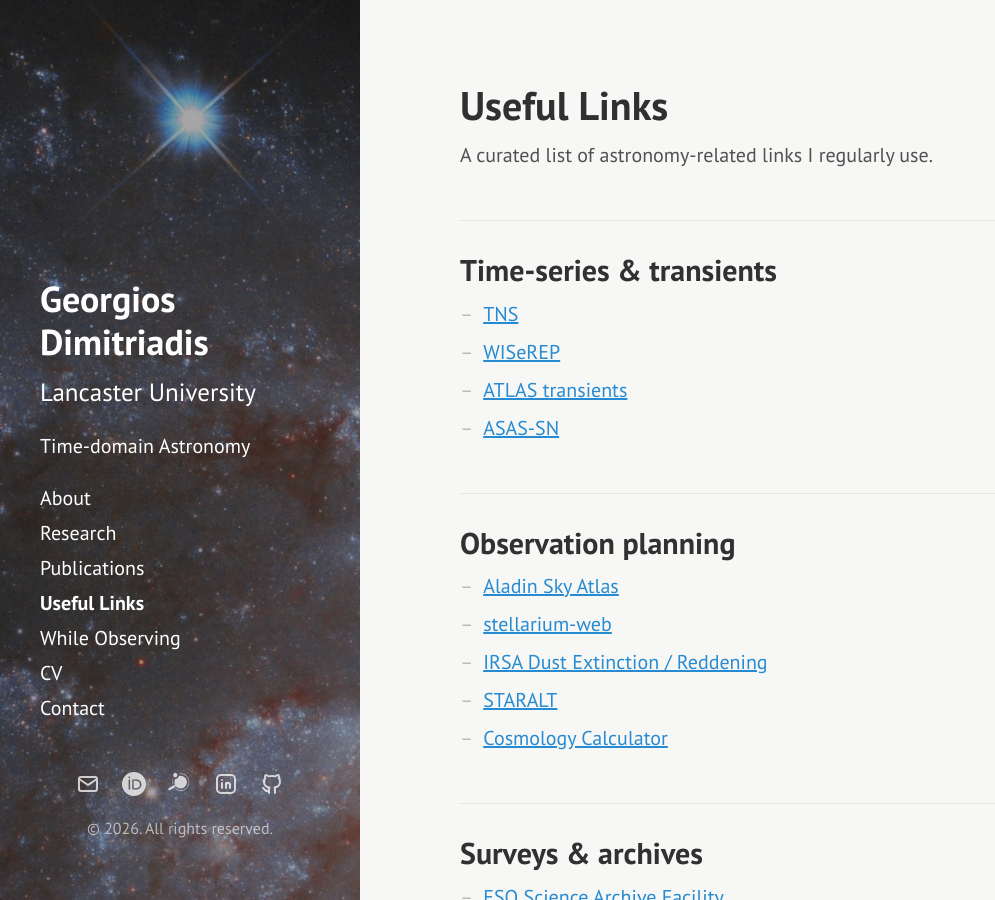
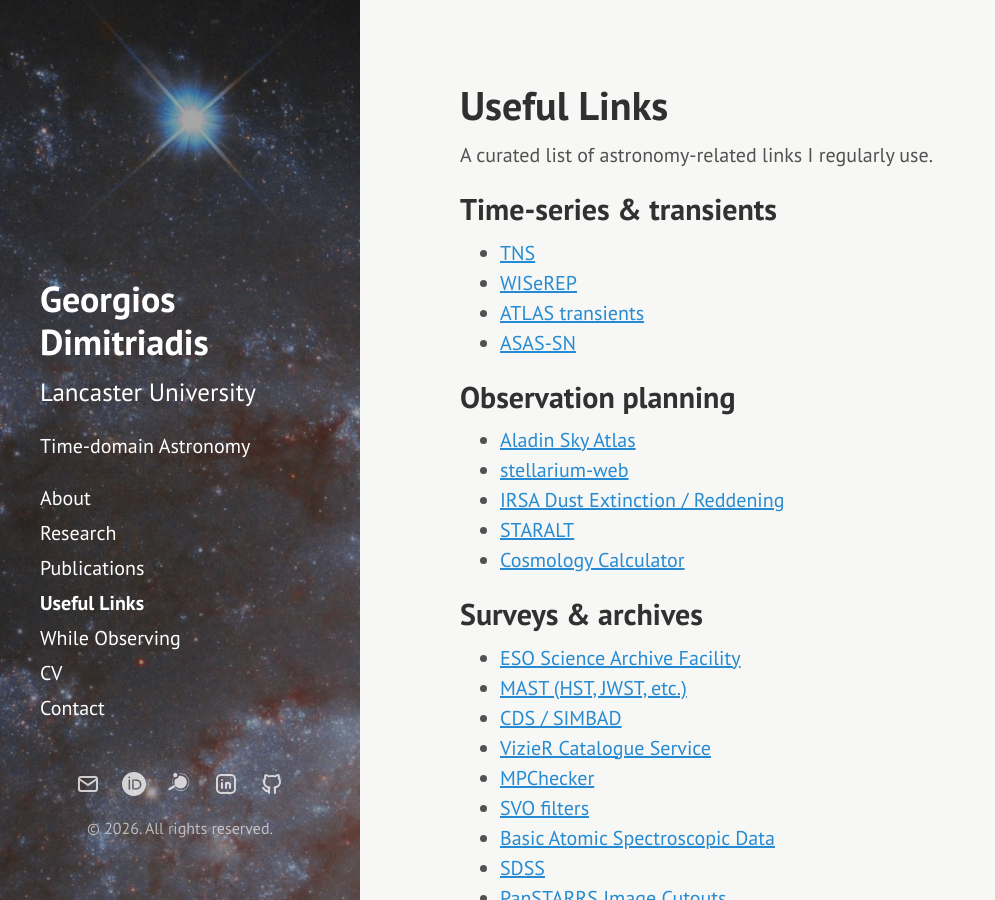
Before and after one commit to geodimitriadis/geodimitriadis.github.io, a Jekyll site: the page built from useful-links.md, in a window 1280 px wide and 900 px high. Shown: the whole window, without its empty margins (0-995 px from the left). Built offline with Jekyll 4.4.1, drawn with Linux system fonts in a browser that asks for light colours.

Commit message:
Update useful-links.md

```diff
--- a/useful-links.md
+++ b/useful-links.md
@@ -3,8 +3,6 @@ layout: page
 title: Useful Links
 permalink: /useful-links/
 ---
-
-<div class="useful-links" markdown="1">
 
 A curated list of astronomy-related links I regularly use.
 
@@ -42,6 +40,6 @@ A curated list of astronomy-related links I regularly use.
 - [IRAF](https://iraf-community.github.io/)
 - [Astropy](https://www.astropy.org/)
 
+---
+
 If you notice a broken link or have a suggestion, feel free to [email me](mailto:g.dimitriadis@lancaster.ac.uk).
-
-</div>
```
